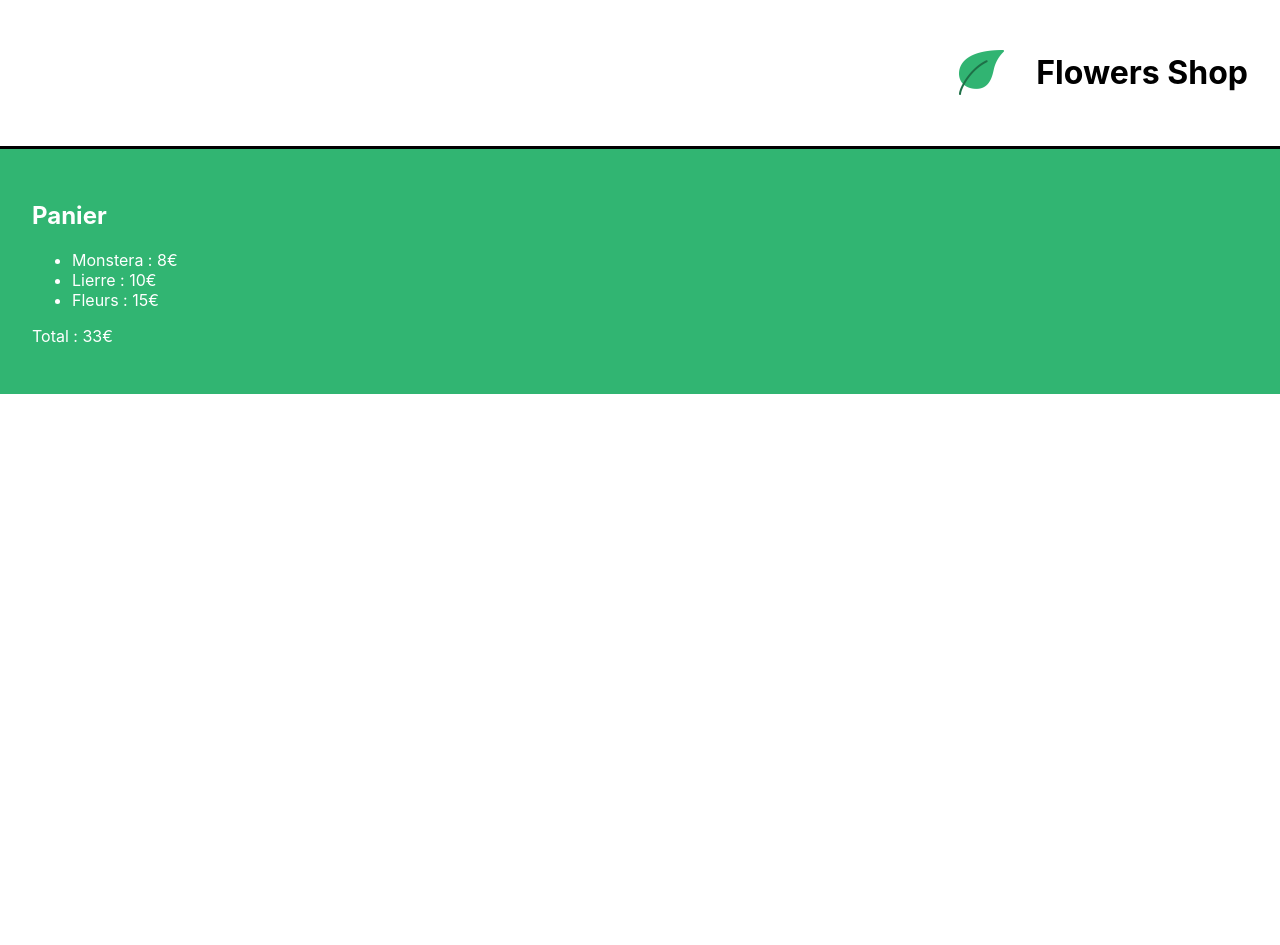
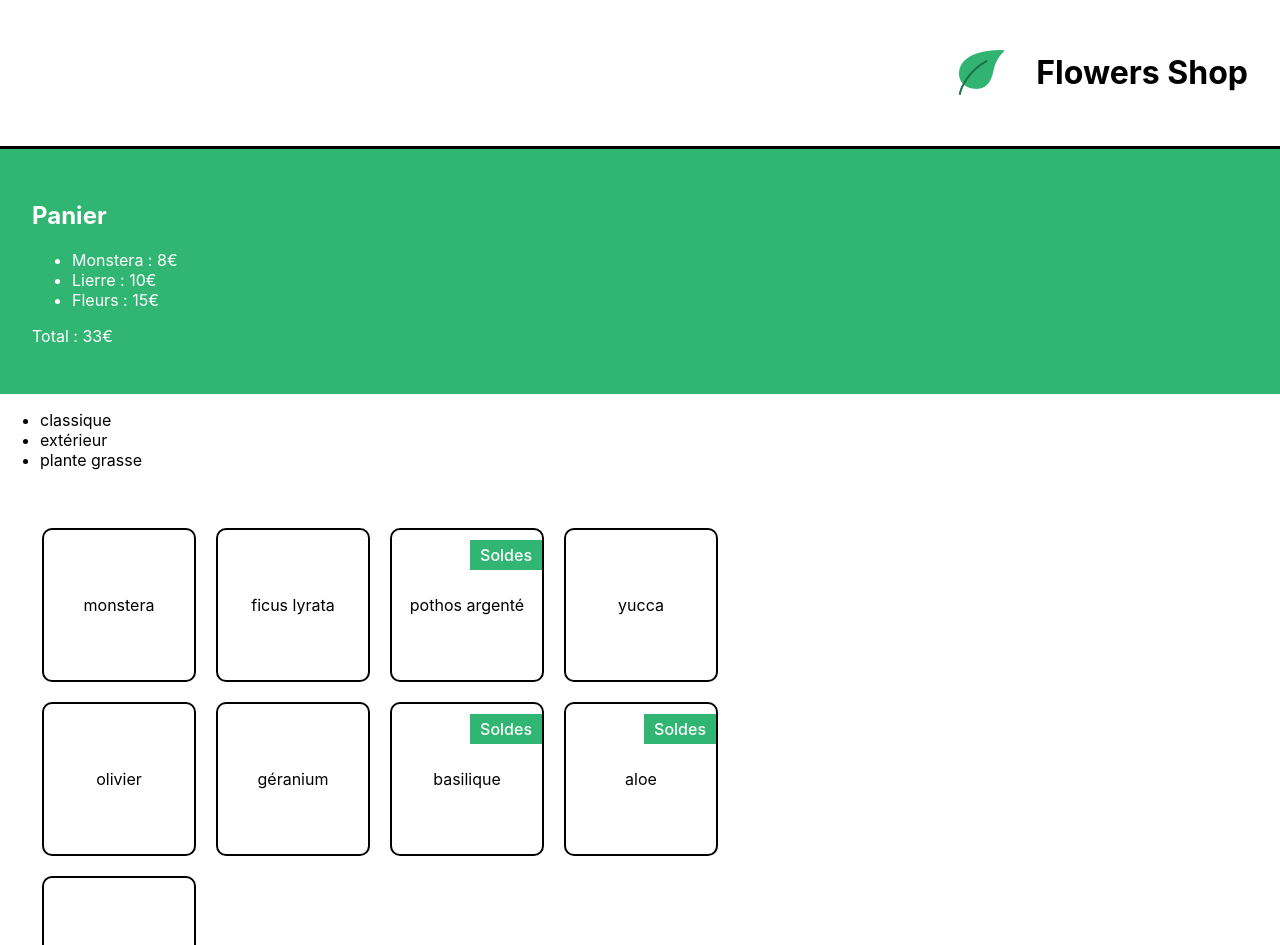
Before and after one commit to MarionTerray/flower_shop, a React (Create React App) app: page / in a window 1280 px wide. Shown: the top 945 px of the page. Before the commit the page ends 800 px from the top, so only its background shows below. Built offline with nearby package versions, Linux system fonts and the light colour scheme.

Commit message:
add products

```diff
--- a/src/components/App.js
+++ b/src/components/App.js
@@ -2,12 +2,14 @@
 import '../App.css';
 import Banner from './Banner';
 import Cart from './Cart';
+import ShoppingList from './ShoppingList';
 
 function App() {
   return (
     <div className="App">
       <Banner/>
       <Cart/>
+      <ShoppingList/>
     </div>
   );
 }
--- /dev/null
+++ b/src/components/ShoppingList.js
@@ -0,0 +1,34 @@
+import React from 'react';
+import '../styles/ShoppingList.css';
+import { plantList } from '../datas/plantList';
+
+
+function ShoppingList() {
+    const categories = plantList.reduce(
+        (acc, plant) =>
+            acc.includes(plant.category) ? acc : acc.concat(plant.category),
+            []
+    )
+
+  return (
+    <div>
+            <ul>
+                {categories.map((cat) => (
+                    <li key={cat}>{cat}</li>
+                ))}
+            </ul>
+
+            <ul className='plant-list'>
+                {plantList.map((plant) => (
+                    <li key={plant.id} className='plant-item'>
+                    {plant.name}
+                    {plant.isSpecialOffer && <div className='sales'>Soldes</div>}
+                    </li>
+                ))}
+            </ul>
+    </div>
+
+  )
+}
+
+export default ShoppingList
--- /dev/null
+++ b/src/datas/plantList.js
@@ -0,0 +1,51 @@
+export const plantList = [
+	{
+		name: 'monstera',
+		category: 'classique',
+		id: '1ed'
+	},
+	{
+		name: 'ficus lyrata',
+		category: 'classique',
+		id: '2ab'
+	},
+	{
+		name: 'pothos argenté',
+		category: 'classique',
+		id: '3sd',
+		isSpecialOffer: true
+	},
+	{
+		name: 'yucca',
+		category: 'classique',
+		id: '4kk'
+	},
+	{
+		name: 'olivier',
+		category: 'extérieur',
+		id: '5pl',
+		isAvailable: false
+	},
+	{
+		name: 'géranium',
+		category: 'extérieur',
+		id: '6uo'
+	},
+	{
+		name: 'basilique',
+		category: 'extérieur',
+		id: '7ie',
+		isSpecialOffer: true
+	},
+	{
+		name: 'aloe',
+		category: 'plante grasse',
+		id: '8fp',
+		isSpecialOffer: true
+	},
+	{
+		name: 'succulente',
+		category: 'plante grasse',
+		id: '9vn'
+	}
+]
--- /dev/null
+++ b/src/styles/ShoppingList.css
@@ -0,0 +1,30 @@
+.plant-list {
+	list-style-type: none;
+	padding: 32px;
+	display: flex;
+	flex-wrap: wrap;
+	max-width: 800px;
+}
+
+.plant-item {
+	border: solid 2px black;
+	border-radius: 10px;
+	height: 150px;
+	width: 150px;
+	margin: 10px;
+	display: flex;
+	align-items: center;
+	justify-content: center;
+	flex-direction: column;
+	position: relative;
+}
+
+.sales {
+	position: absolute;
+	right: 0px;
+	top: 10px;
+	font-weight: 500;
+	color: white;
+	padding: 5px 10px;
+	background-color: #31b572;
+}
```
Also changed, not shown: src/components/Descritpion.js (deleted, +0 -11 lines), src/components/Header.js (deleted, +0 -11 lines).
